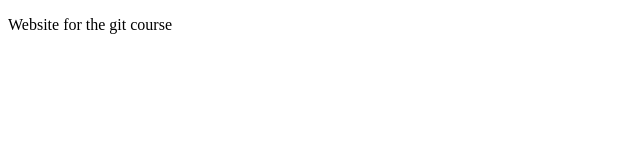
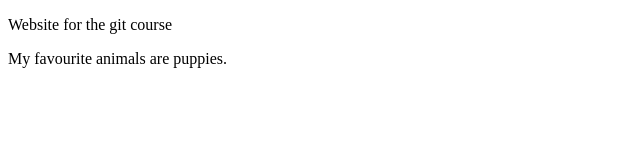
Before and after one commit to Rogier-blip/git-course-old, a plain HTML site: page index.html in a window 1280 px wide. Shown: the whole page, without its empty margins (0-640 px from the left). Drawn offline with Linux system fonts and the light colour scheme.

Commit message:
added yitian's fav animal

```diff
--- a/index.html
+++ b/index.html
@@ -5,5 +5,6 @@
   </head>
   <body>
    <p>Website for the git course</p>
+   <p>My favourite animals are puppies. </p>
   </body>
 </html>
```
